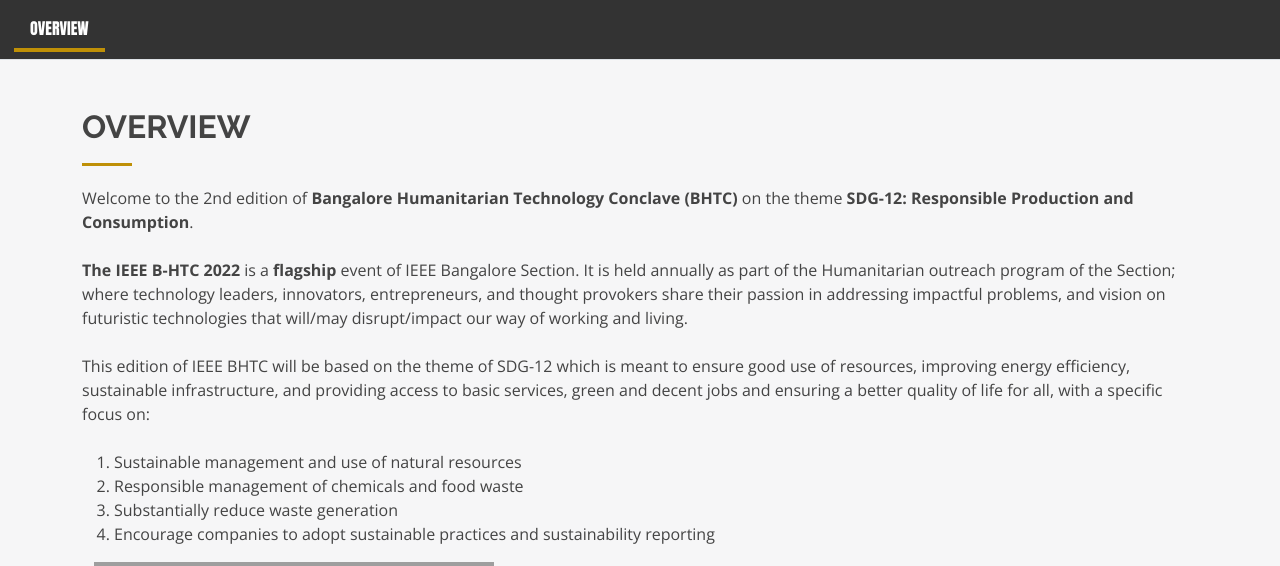
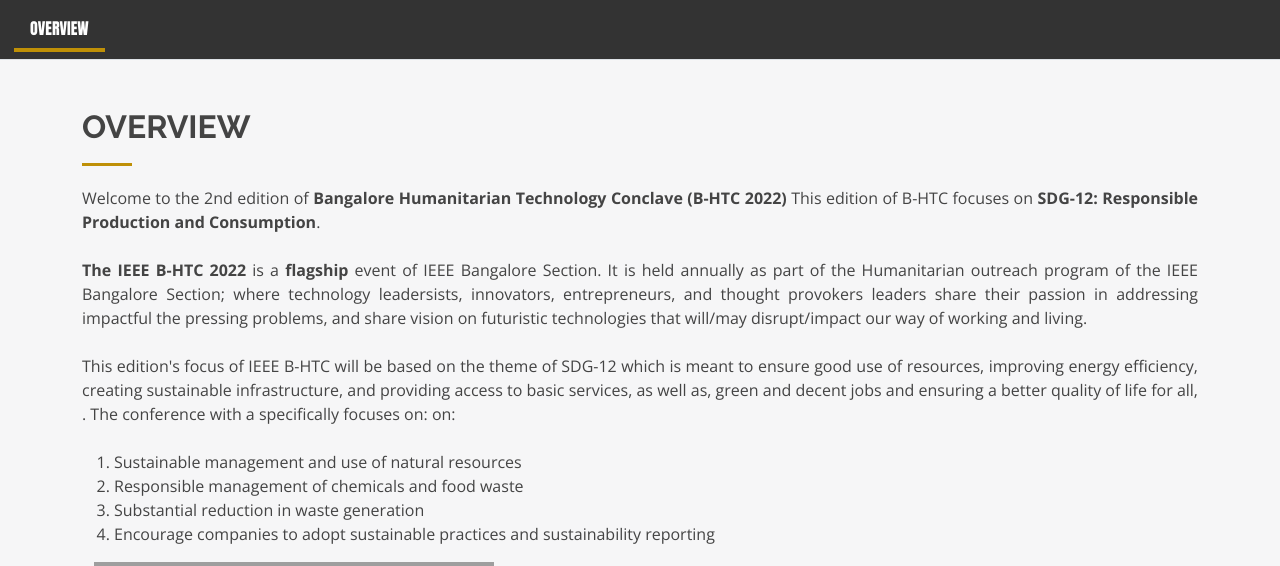
Before and after one commit to KetanKeshav/BHTC-2022, a PHP site: page / in a window 1280 px wide. Shown: the part 860-1426 px from the top of the page. Run offline with PHP 8.4, Linux system fonts and the light colour scheme; grey boxes are pictures that could not be loaded.

Commit message:
Updating Overview

```diff
--- a/index.php
+++ b/index.php
@@ -104,23 +104,23 @@
         <div class="tab-content" id="myTabContent">
           <div class="tab-pane fade show active mt-5 section-title" id="home-tab-pane" role="tabpanel" aria-labelledby="home-tab" tabindex="0">
             <h2>Overview</h2>
-            <p>
-            Welcome to the 2nd edition of <strong> Bangalore Humanitarian Technology Conclave (BHTC) </strong> on the theme
+            <p align="justify">
+            Welcome to the 2nd edition of <strong> Bangalore Humanitarian Technology Conclave (B-HTC 2022) </strong> This edition of B-HTC focuses on
             <strong>SDG-12: Responsible Production and Consumption</strong>.
             <br><br>
-            <strong>The IEEE B-HTC 2022</strong> is a <strong>flagship</strong> event of IEEE Bangalore Section. It is held annually as part of
-            the Humanitarian  outreach program of the Section; where technology leaders, innovators,
-            entrepreneurs, and thought provokers share their passion in addressing impactful problems,
-            and vision on futuristic technologies that will/may disrupt/impact our way of working and living.
+            <strong>The IEEE B-HTC 2022 </strong> is a <strong>flagship</strong> event of IEEE Bangalore Section. It is held annually as part of the
+            Humanitarian outreach program of the IEEE Bangalore Section; where technology leadersists, innovators, entrepreneurs, and thought provokers
+            leaders share their passion in addressing impactful the pressing problems, and share vision on futuristic technologies that
+            will/may disrupt/impact our way of working and living.
             <br><br>
-            This edition of IEEE BHTC will be based on the theme of SDG-12 which is meant to ensure good use of
-            resources, improving energy efficiency, sustainable infrastructure, and providing access to basic
-            services, green and decent jobs and ensuring a better quality of life for all, with a specific focus
+            This edition's focus of IEEE B-HTC will be based on the theme of SDG-12 which is meant to ensure good use of resources, improving energy
+            efficiency, creating sustainable infrastructure, and providing access to basic services, as well as, green and decent jobs and ensuring a
+            better quality of life for all, . The conference with a specifically focuses on:
             on: <br><br>
             <ol>
               <li>Sustainable management and use of natural resources</li>
               <li>Responsible management of chemicals and food waste</li>
-              <li>Substantially reduce waste generation</li>
+              <li>Substantial reduction in waste generation</li>
               <li>Encourage companies to adopt sustainable practices and sustainability reporting</li>
             </ol>
             </p>
```
